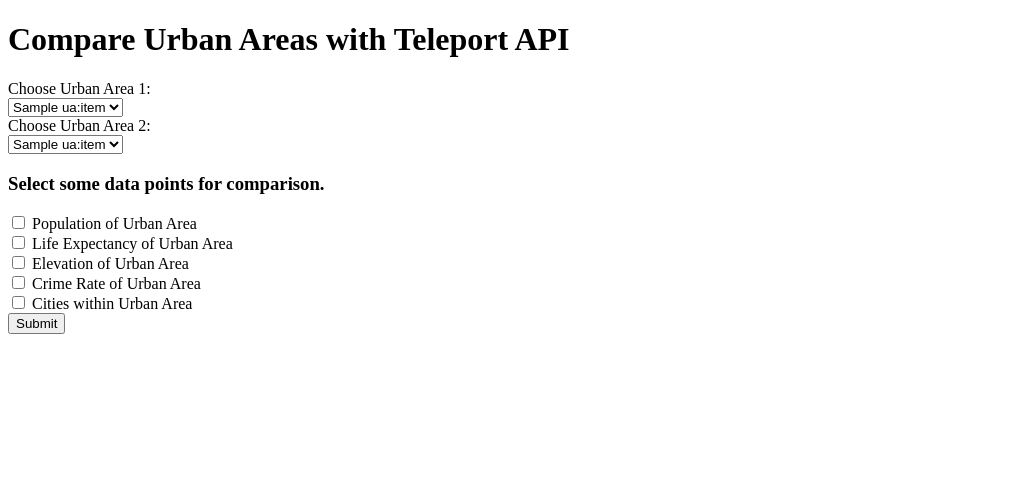
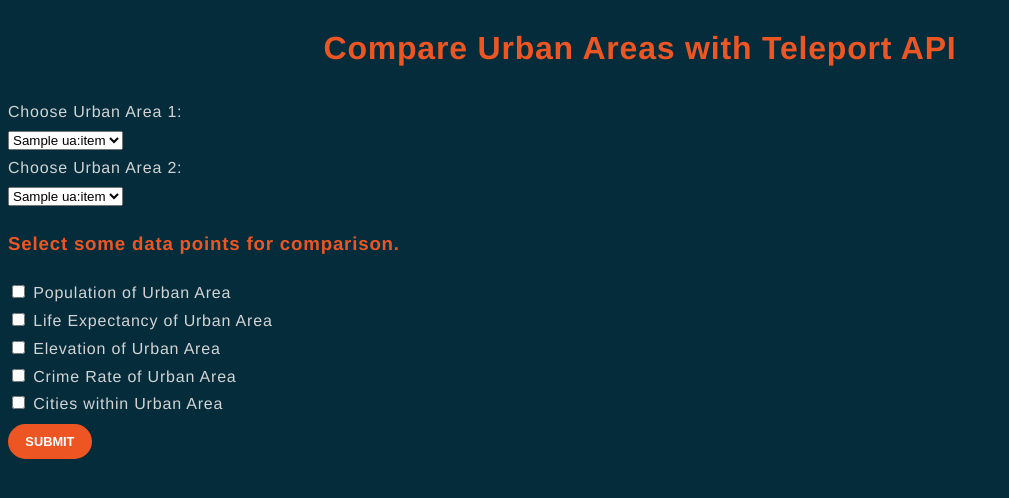
Before and after one commit to MeghanPund/switcherWorkSample, a Flask app: page / in a window 1280 px wide. Shown: the top 498 px of the page, without its empty margins (0-1009 px from the left). Run offline with Flask 2, Linux system fonts and the light colour scheme; a database or web service that is not in the repository returns one stand-in record (values such as "Sample title"); data that the repository does not hold is empty.

Commit message:
fixed index

```diff
--- a/main.py
+++ b/main.py
@@ -69,7 +69,7 @@
         area2_life_exp = details2_json[7]['data'][1]['float_value']
 
         area1_elevation = details_json[14]['data'][0]['float_value']
-        area2_elevation = details2_json[16]['data'][0]['float_value']
+        area2_elevation = details2_json[14]['data'][0]['float_value']
 
         area1_crime_rate = details_json[16]['data'][0]['float_value']
         area2_crime_rate = details2_json[16]['data'][0]['float_value']
--- a/static/styles.css
+++ b/static/styles.css
@@ -4,6 +4,31 @@
     }
   }
 
+body {
+    font-family: "Montserrat", Helvetica, sans-serif;
+    font-size: 16px;
+    background-color: #042c3b;
+    color: #d4d4d4;
+    line-height: 1.735;
+    font-weight: 300;
+    font-variation-settings: "wght" 300;
+    font-style: normal;
+    letter-spacing: .05em;
+    text-decoration: none;
+    text-transform: none;
+}
+
+.form {
+
+}
+
+h1, h2, h3 {
+    color: #ed5623;
+}
+
+h1 {
+    text-align: center;
+}
 .main-content {
     display: flex;
 }
@@ -15,3 +40,24 @@
 .cities {
     display:inline-table;
 }
+.btn {
+    background-color: #ed5623;
+    border-radius: 24px;
+    cursor: pointer;
+    color: #fff;
+    font-size: .8em;
+    font-weight: 600;
+    font-variation-settings: "wght" 600;
+    padding: .6em 1.2em;
+    text-decoration: none;
+    text-transform: uppercase;
+    text-align: center;
+    display: inline-block;
+    width: -webkit-fit-content;
+    width: -moz-fit-content;
+    width: fit-content;
+    border: 2px solid #ed5623;
+    -webkit-transition: background-color .2s ease-in-out,border .2s ease-in-out;
+    transition: background-color .2s ease-in-out,border .2s ease-in-out;
+    margin: .5em .5em .5em 0;
+}
```
